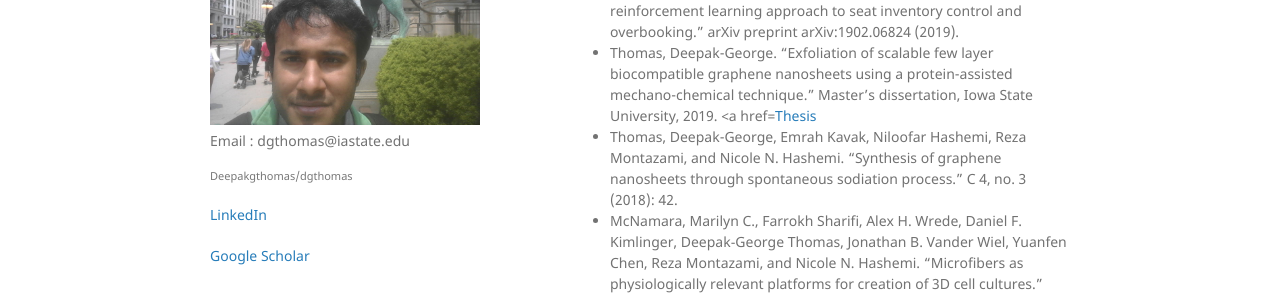
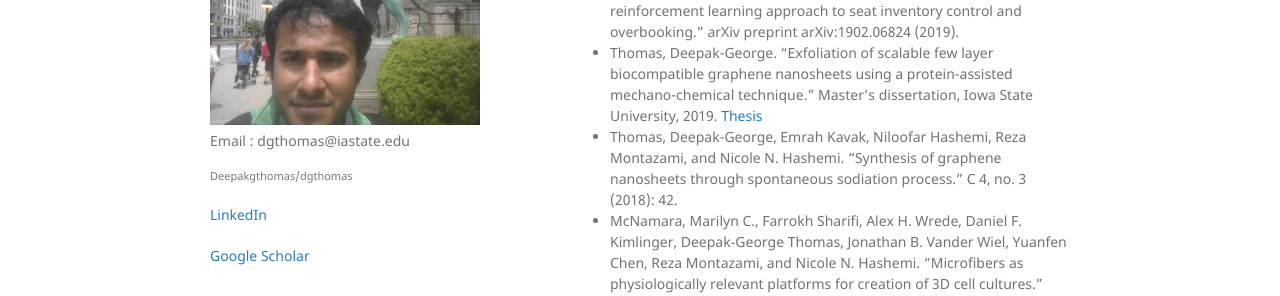
Before and after one commit to Deepakgthomas/dgthomas, a Jekyll site: the page built from index.md, in a window 1280 px wide and 900 px high, scrolled down 409 px. Shown: the part 217-513 px from the top of the window. Built offline with Jekyll 4.4.1, drawn with Linux system fonts in a browser that asks for light colours; our own code applies the rules of GitHub Pages for plain Markdown files.

Commit message:
Update index.md

```diff
--- a/index.md
+++ b/index.md
@@ -6,8 +6,7 @@
 - Thomas, Deepak-George, Daniil Olshanskyi, Karter Krueger, and Ali Jannesari. "Interpretable UAV Collision Avoidance using Deep Reinforcement Learning." arXiv preprint arXiv:2105.12254 (2021). <a href=(https://github.com/Deepakgthomas/deepakgthomas.github.io/files/9294702/2105.12254.pdf)> paper </a>
 - Thomas, D.G., De-Alwis, S., Gupta, S., Pecharsky, V.K., Mendivelso-Perez, D., Montazami, R., Smith, E.A. and Hashemi, N.N., 2021. Protein-assisted scalable mechanochemical exfoliation of few-layer biocompatible graphene nanosheets. Royal Society open science, 8(3), p.200911.
 - Shihab, Syed Arbab Mohd, Caleb Logemann, Deepak-George Thomas, and Peng Wei. "Autonomous airline revenue management: A deep reinforcement learning approach to seat inventory control and overbooking." arXiv preprint arXiv:1902.06824 (2019).
-- Thomas, Deepak-George. "Exfoliation of scalable few layer biocompatible graphene nanosheets using a protein-assisted mechano-chemical technique." Master's dissertation, Iowa State University, 2019. <a href=[Thesis](https://github.com/Deepakgthomas/deepakgthomas.github.io/files/9294745/Thomas_iastate_0097M_17985.pdf)
->
+- Thomas, Deepak-George. "Exfoliation of scalable few layer biocompatible graphene nanosheets using a protein-assisted mechano-chemical technique." Master's dissertation, Iowa State University, 2019. [Thesis](https://github.com/Deepakgthomas/deepakgthomas.github.io/files/9294745/Thomas_iastate_0097M_17985.pdf)
 - Thomas, Deepak-George, Emrah Kavak, Niloofar Hashemi, Reza Montazami, and Nicole N. Hashemi. "Synthesis of graphene nanosheets through spontaneous sodiation process." C 4, no. 3 (2018): 42.
 - McNamara, Marilyn C., Farrokh Sharifi, Alex H. Wrede, Daniel F. Kimlinger, Deepak‐George Thomas, Jonathan B. Vander Wiel, Yuanfen Chen, Reza Montazami, and Nicole N. Hashemi. "Microfibers as physiologically relevant platforms for creation of 3D cell cultures." Macromolecular bioscience 17, no. 12 (2017): 1700279.
 - Tan, Russell Kai Liang, Sean P. Reeves, Niloofar Hashemi, Deepak George Thomas, Emrah Kavak, Reza Montazami, and Nicole N. Hashemi. "Graphene as a flexible electrode: review of fabrication approaches." Journal of Materials Chemistry A 5, no. 34 (2017): 17777-17803. <br>
```
